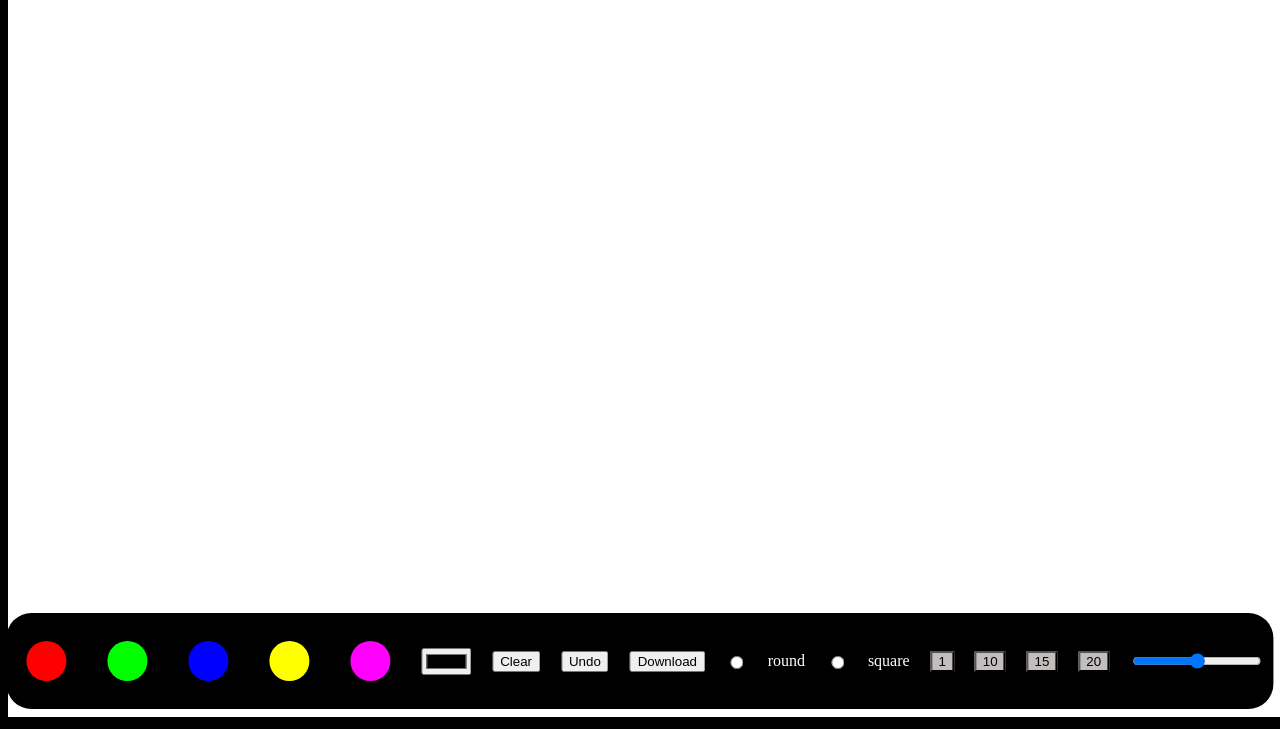
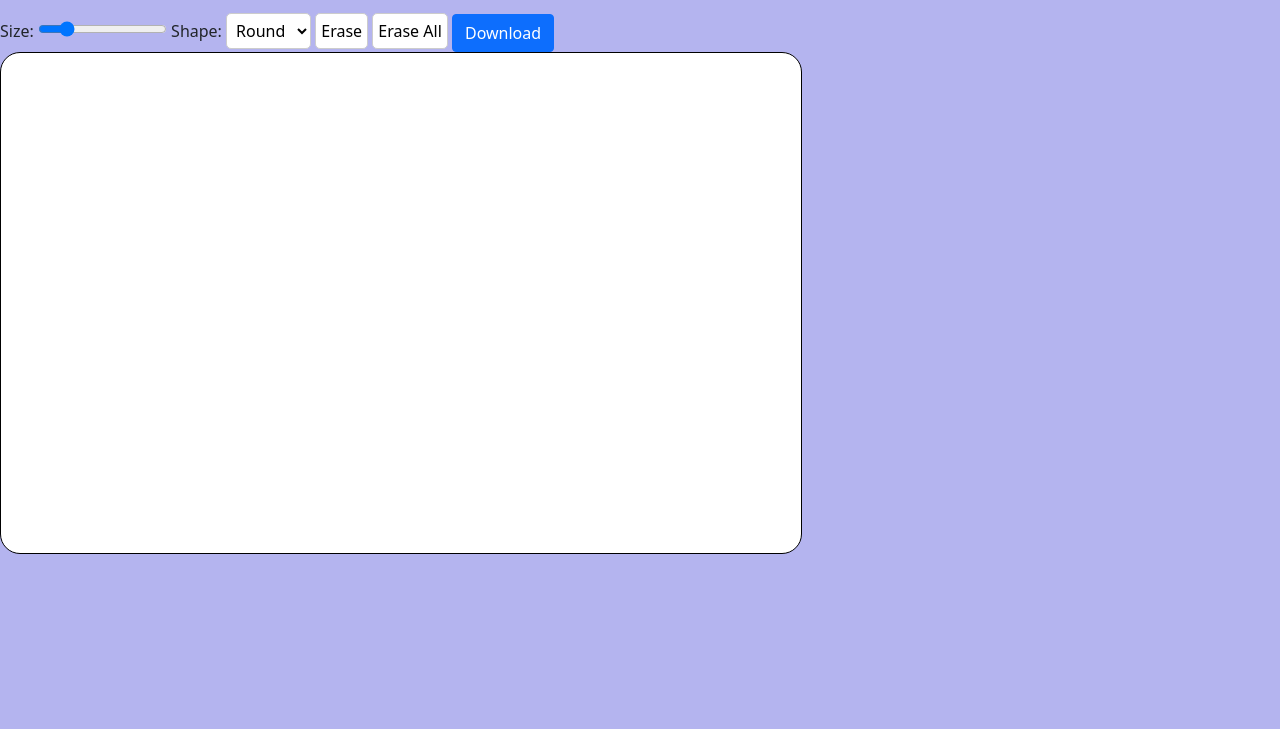
Before and after one commit to Gatewayss/draw-test, a website: page index.html in a window 1280 px wide. Shown: the part 91-820 px from the top of the page. Drawn offline with nearby package versions, Linux system fonts and the light colour scheme.

Commit message:
Drawing app version 2

```diff
--- a/assets/css/style.css
+++ /dev/null
@@ -1,62 +0,0 @@
-/* Color selector container */
-.color-selector {
-    position: fixed;
-    left: 50%;
-    bottom: 0;
-    transform: translateX(-50%);
-    display: flex;
-    justify-content: space-around;
-    align-items: center;
-    width: 99%;
-    height: 6em;
-   background-color: black;
-    border-radius: 25px;
-    flex-wrap: wrap;
-  }
-
-  /* Individual color options */
-  .color-selector a {
-    width: 40px;
-    height: 40px;
-    border-radius: 50%;
-    margin: 0 10px;
-    border: none;
-    cursor: pointer;
-  }
-
-  .color-1 {
-    background-color: #ff0000;
-  }
-
-  .color-2 {
-    background-color: #00ff00;
-  }
-
-  .color-3 {
-    background-color: #0000ff;
-  }
-
-  .color-4 {
-    background-color: #ffff00;
-  }
-
-  .color-5 {
-    background-color: #ff00ff;
-  }
-
-  .grey {
-    background-color: rgb(195, 190, 190);
-  }
-
-  body {
-    background-color: black;
-  }
-
-  #myCanvas {
-    background-color: #fff;
-
-  }
-
-  label {
-    color: white;
-  }
--- a/assets/js/draw.js
+++ b/assets/js/draw.js
@@ -1,51 +1,116 @@
-const canvas = document.getElementById('myCanvas');
-const ctx = canvas.getContext('2d');
+const canvas = document.getElementById('canvas');
+const context = canvas.getContext('2d');
+const downloadBtn = document.getElementById('download-btn')
+const colorInput = document.getElementById('color');
+const colorSwatches = document.getElementsByClassName('color-swatch');
+const sizeInput = document.getElementById('size');
+const shapeInput = document.getElementById('shape');
+const eraseButton = document.getElementById('erase');
+const eraseAllButton = document.getElementById('erase-all');
+const fileName = document.getElementById('file-name');
+const exampleModal = document.getElementById('exampleModal');
 
-const downloadBtn = document.getElementById('download-btn')
-const rangeSlider = document.getElementById('size-slider')
+const colorPalette = ['#000000', '#ff0000', '#00ff00', '#0000ff', '#ffff00'];
 
-ctx.fillStyle = "#FF0000";
+// Set initial color, size, and shape
+let size = 10;
+let shape = 'round';
+let eraser = false;
 
+let color = colorPalette[0]; // Set initial color to the first color in the palette
+
+// saves the color, shape, size from the previous step
+let previousColor = color;
+let previousSize = size;
+let previousShape = shape;
+
+// Set event listeners for canvas mouse events
 let isDrawing = false;
+let lastX = 0;
+let lastY = 0;
 
-window.addEventListener('resize', resizeCanvas)
-
-// draw functions
-canvas.addEventListener('mousedown', function (e) {
-    isDrawing = true;
-    ctx.beginPath();
-    ctx.moveTo(e.clientX - canvas.offsetLeft, e.clientY - canvas.offsetTop);
+// event listeners for color input (box) and color swatches (pre- determined buttons)
+colorInput.addEventListener('input', () => {
+    color = colorInput.value;
 });
 
-canvas.addEventListener('mousemove', function ({ clientX: x, clientY: y }) {
-    if (!isDrawing) return;
-    ctx.lineWidth = 3
-    ctx.lineCap = 'round'
-    ctx.stroke();
+for (let i = 0; i < colorSwatches.length; i++) {
+    colorSwatches[i].addEventListener('click', (e) => {
+        color = colorPalette[i];
+        colorInput.value = color;
+    });
+}
 
-    ctx.lineTo(x, y);
-    ctx.stroke()
+sizeInput.addEventListener('input', () => {
+    previousSize = size;
+    size = sizeInput.value;
 });
 
-canvas.addEventListener('mouseup', function () {
-    isDrawing = false;
+shapeInput.addEventListener('input', () => {
+    previousShape = shape;
+    shape = shapeInput.value;
 });
 
-// buttons controllers
+// Set event listener for eraser button
+eraseButton.addEventListener('click', eraseButtonFunction);
+
+function eraseButtonFunction() {
+    eraser = !eraser;
+    if (eraser) {
+        previousColor = color;
+        shape = 'square';
+        color = '#ffffff';
+        eraseButton.textContent = "Draw"
+    } else {
+        color = previousColor;
+        eraseButton.textContent = "Erase"
+    }
+}
+
+// Set event listener for erase all button
+eraseAllButton.addEventListener('click', () => {
+    context.clearRect(0, 0, canvas.width, canvas.height);
+    eraseButtonFunction()
+});
+
+// TODO: It only saves the the lines but not the white background so the images are transparent.
 downloadBtn.addEventListener('click', () => {
     const link = document.createElement('a');
-    link.download = 'drawing.png';
+    const newName = fileName.value + '.png'
+    link.download = newName
     link.href = canvas.toDataURL('image/png');
     link.click();
 });
 
-rangeSlider.addEventListener('change', (e) => {
-    size = e.target.value;
+exampleModal.addEventListener('show.bs.modal', function (event) {
+})
+
+// Draw functions
+function draw(e) {
+    if (!isDrawing) return;
+
+    if (eraser) {
+        context.globalCompositeOperation = 'destination-out';
+    } else {
+        context.globalCompositeOperation = 'source-over';
+        context.strokeStyle = color;
+        context.lineWidth = size;
+        context.lineJoin = shape;
+        context.lineCap = shape;
+    }
+
+    context.beginPath();
+    context.moveTo(lastX, lastY);
+    context.lineTo(e.offsetX, e.offsetY);
+    context.stroke();
+    [lastX, lastY] = [e.offsetX, e.offsetY];
+}
+
+canvas.addEventListener('mousedown', (e) => {
+    isDrawing = true;
+    [lastX, lastY] = [e.offsetX, e.offsetY];
 });
 
-function resizeCanvas() {
-    canvas.width = window.innerWidth
-    canvas.height = window.innerHeight
-}
-
-resizeCanvas()
+canvas.addEventListener('mousemove', draw);
+canvas.addEventListener('mouseup', () => (isDrawing = false));
+canvas.addEventListener('mouseout', () => (isDrawing = false));
--- a/index.html
+++ b/index.html
@@ -1,36 +1,146 @@
 <!DOCTYPE html>
-<html>
+<html lang="en">
   <head>
-    <title>Drawing App Example</title>
-    <link rel="stylesheet" href="./assets/css/style.css" />
+    <meta charset="UTF-8" />
+    <meta http-equiv="X-UA-Compatible" content="IE=edge" />
+    <meta name="viewport" content="width=device-width, initial-scale=1.0" />
+    <link
+      href="https://cdn.jsdelivr.net/npm/bootstrap@5.0.2/dist/css/bootstrap.min.css"
+      rel="stylesheet"
+      integrity="sha384-EVSTQN3/azprG1Anm3QDgpJLIm9Nao0Yz1ztcQTwFspd3yD65VohhpuuCOmLASjC"
+      crossorigin="anonymous" />
+    <script
+      src="https://cdn.jsdelivr.net/npm/bootstrap@5.0.2/dist/js/bootstrap.bundle.min.js"
+      integrity="sha384-MrcW6ZMFYlzcLA8Nl+NtUVF0sA7MsXsP1UyJoMp4YLEuNSfAP+JcXn/tWtIaxVXM"
+      crossorigin="anonymous"></script>
+    <title>Mixer Canvas Demo</title>
+    <style>
+      canvas {
+        border: 1px solid black;
+        border-radius: 20px;
+        background-color: white;
+      }
+      body {
+        background-color: rgb(180, 180, 239);
+      }
+      h1 {
+        text-align: center;
+        color: white;
+      }
+      select {
+        background-color: #ffffff;
+        color: #000000;
+        border: 1px solid #cccccc;
+        padding: 5px;
+        border-radius: 5px;
+        font-size: 16px;
+      }
+      select:hover {
+        background-color: #f2f2f2;
+      }
+      select:focus {
+        outline: none;
+        border-color: #999999;
+      }
+      button {
+        background-color: #ffffff;
+        color: #000000;
+        border: 1px solid #cccccc;
+        padding: 5px;
+        border-radius: 5px;
+        font-size: 16px;
+      }
+      button:hover {
+        background-color: #f2f2f2;
+      }
+      button:focus {
+        outline: none;
+        border-color: #999999;
+      }
+      .color-swatch {
+        height: 2em;
+        width: 2em;
+        border-radius: 10px;
+      }
+    </style>
   </head>
   <body>
-    <canvas id="myCanvas"></canvas>
+    <h1>Painting App</h1>
 
-    <div class="color-selector">
-      <a class="color-1" value="#ff0000"></a>
-      <a class="color-2"></a>
-      <a class="color-3"></a>
-      <a class="color-4"></a>
-      <a class="color-5"></a>
+    <ul id="color-palette">
+      <input type="color" id="color" />
+      <button class="color-swatch" style="background-color: #000000"></button>
+      <button class="color-swatch" style="background-color: #ff0000"></button>
+      <button class="color-swatch" style="background-color: #00ff00"></button>
+      <button class="color-swatch" style="background-color: #0000ff"></button>
+      <button class="color-swatch" style="background-color: #ffff00"></button>
+    </ul>
 
-      <input type="color" />
+    <label for="size">Size:</label>
+    <input type="range" id="size" min="1" max="50" value="10" />
+    <label for="shape">Shape:</label>
+    <select id="shape">
+      <option value="round">Round</option>
+      <option value="square">Square</option>
+    </select>
+    <button id="erase">Erase</button>
+    <button id="erase-all">Erase All</button>
 
-      <button class="buttons" id="clear-btn">Clear</button>
-      <button class="buttons" id="undo-btn">Undo</button>
-      <button class="buttons" id="download-btn">Download</button>
+    <button
+      type="button"
+      class="btn btn-primary"
+      data-bs-toggle="modal"
+      data-bs-target="#exampleModal"
+      data-bs-whatever="@mdo">
+      Download
+    </button>
 
-      <input class="radio" type="radio" value="round"><label>round</label>
-      <input class="radio" type="radio" value="square"><label>square</label>
-
-      <button class="grey stroke-weight">1</button>
-      <button class="grey stroke-weight">10</button>
-      <button class="grey stroke-weight">15</button>
-      <button class="grey stroke-weight">20</button>
-
-      <input type="range" min="1" max="100" id="size-slider">
+    <div
+      class="modal fade"
+      id="exampleModal"
+      tabindex="-1"
+      aria-labelledby="exampleModalLabel"
+      aria-hidden="true">
+      <div class="modal-dialog">
+        <div class="modal-content">
+          <div class="modal-header">
+            <h5 class="modal-title" id="exampleModalLabel">File Name:</h5>
+            <button
+              type="button"
+              class="btn-close"
+              data-bs-dismiss="modal"
+              aria-label="Close"></button>
+          </div>
+          <div class="modal-body">
+            <form>
+              <div class="mb-3">
+                <!-- <label for="recipient-name" class="col-form-label"
+                  >Title:</label
+                > -->
+                <input type="text" class="form-control" id="file-name" placeholder="Enter file name" />
+              </div>
+            </form>
+          </div>
+          <div class="modal-footer">
+            <button
+              type="button"
+              class="btn btn-secondary"
+              data-bs-dismiss="modal">
+              Close
+            </button>
+            <button id="download-btn" type="button" class="btn btn-primary">Download</button>
+          </div>
+        </div>
+      </div>
     </div>
 
-    <script src="./assets/js/draw.js"></script>
+    <!-- <form type="submit">
+      <button type="submit" id="download-btn">Download</button>
+      <label id="file-name">Title:</label>
+      <input required />
+    </form> -->
+    <canvas id="canvas" width="800" height="500"></canvas>
+
+    <script src="/assets/js/draw.js"></script>
   </body>
 </html>
--- /dev/null
+++ b/package.json
@@ -0,0 +1,5 @@
+{
+  "dependencies": {
+    "bootstrap-icons": "^1.10.5"
+  }
+}
```
Also changed, not shown: 2 other files.
